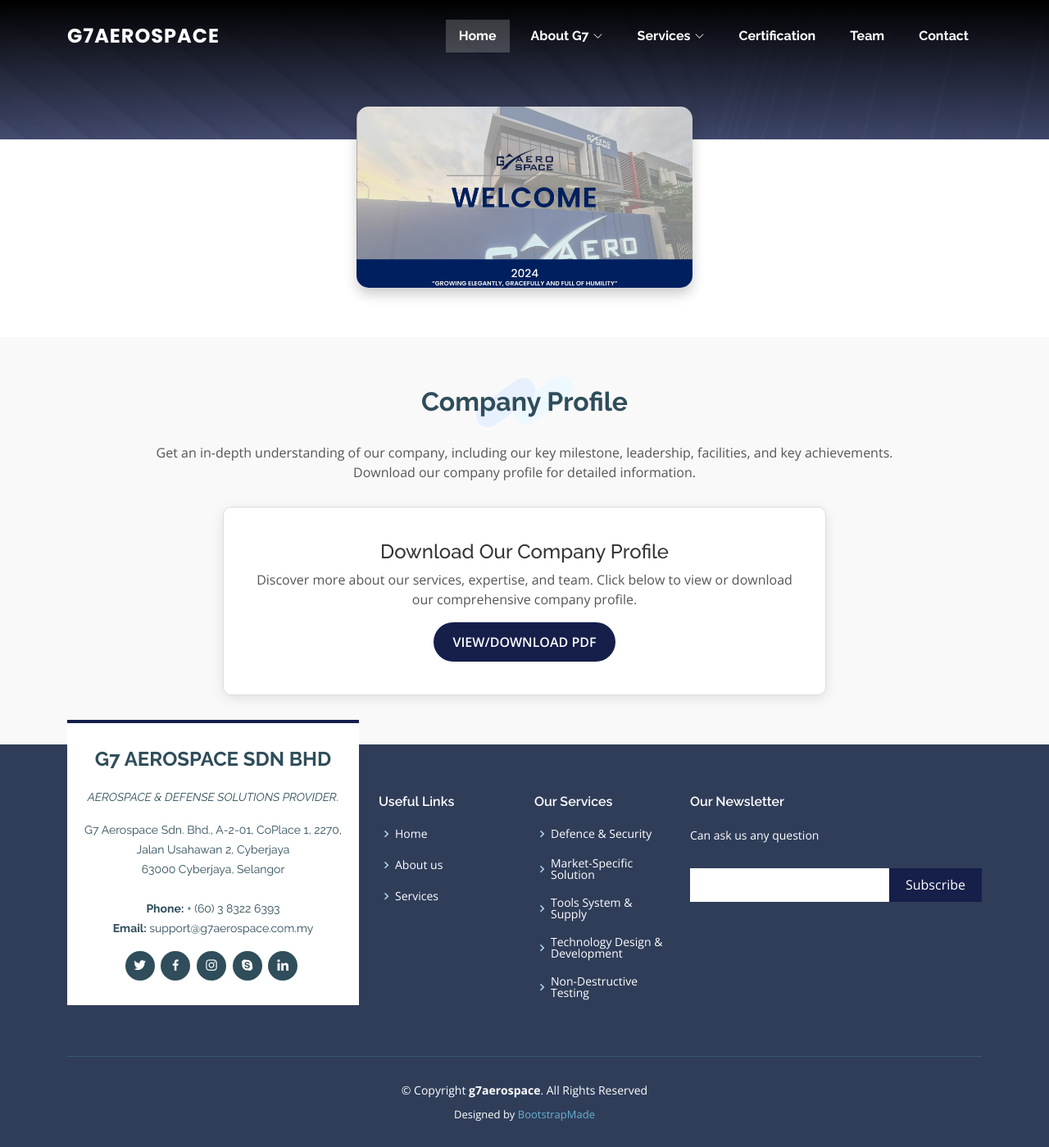
After one commit to hamidkarim8/Squadfree, a PHP site: page /company-profile.html in a window 1280 px wide. The commit adds this page. Shown: the whole page at 82% size. Run offline with PHP 8.4, Linux system fonts and the light colour scheme.

Commit message:
add company profile

```diff
--- a/Squadfree/assets/css/style.css
+++ b/Squadfree/assets/css/style.css
@@ -2075,3 +2075,54 @@
 .contact-info a:hover {
   color: #333;
 }
+
+/*--------------------------------------------------------------
+# company-profile
+--------------------------------------------------------------*/
+.company-profile {
+  padding: 60px 0;
+  background: #f9f9f9;
+}
+
+.company-profile .section-title {
+  text-align: center;
+}
+
+.company-profile .profile-card {
+  padding: 40px;
+  background: #fff;
+  border: 1px solid #ddd;
+  box-shadow: 0 4px 15px rgba(0, 0, 0, 0.1);
+  border-radius: 10px;
+  transition: 0.3s;
+}
+
+.company-profile .profile-card:hover {
+  box-shadow: 12px 12px 20px rgba(21, 31, 74, 0.8);
+}
+
+.company-profile h3 {
+  font-size: 24px;
+  color: #333;
+}
+
+.company-profile p {
+  color: #555;
+  font-size: 16px;
+}
+
+.company-profile .btn-download {
+  display: inline-block;
+  padding: 12px 24px;
+  background: #151F4A;
+  color: white;
+  text-transform: uppercase;
+  font-weight: 600;
+  border-radius: 25px;
+  text-decoration: none;
+  transition: 0.3s;
+}
+
+.company-profile .btn-download:hover {
+  background: #5a9bb3;
+}
--- /dev/null
+++ b/Squadfree/company-profile.html
@@ -0,0 +1,258 @@
+<!DOCTYPE html>
+<html lang="en">
+
+<head>
+  <meta charset="utf-8">
+  <meta content="width=device-width, initial-scale=1.0" name="viewport">
+
+  <title>G7Aerospace</title>
+  <meta content="" name="description">
+  <meta content="" name="keywords">
+
+  <!-- Favicons -->
+  <link href="assets/img/g7aerospacesdnbhd_logo.jpeg" rel="icon">
+
+
+  <!-- Google Fonts -->
+  <link href="https://fonts.googleapis.com/css?family=Open+Sans:300,300i,400,400i,600,600i,700,700i|Raleway:300,300i,400,400i,500,500i,600,600i,700,700i|Poppins:300,300i,400,400i,500,500i,600,600i,700,700i" rel="stylesheet">
+
+  <!-- Vendor CSS Files -->
+  <link href="assets/vendor/aos/aos.css" rel="stylesheet">
+  <link href="assets/vendor/bootstrap/css/bootstrap.min.css" rel="stylesheet">
+  <link href="assets/vendor/bootstrap-icons/bootstrap-icons.css" rel="stylesheet">
+  <link href="assets/vendor/boxicons/css/boxicons.min.css" rel="stylesheet">
+  <link href="assets/vendor/glightbox/css/glightbox.min.css" rel="stylesheet">
+  <link href="assets/vendor/swiper/swiper-bundle.min.css" rel="stylesheet">
+
+  <!-- Template Main CSS File -->
+  <link href="assets/css/style.css" rel="stylesheet">
+
+  <!-- =======================================================
+  * Template Name: Squadfree
+  * Template URL: https://bootstrapmade.com/squadfree-free-bootstrap-template-creative/
+  * Updated: Mar 17 2024 with Bootstrap v5.3.3
+  * Author: BootstrapMade.com
+  * License: https://bootstrapmade.com/license/
+  ======================================================== -->
+</head>
+
+<body>
+
+  <!-- ======= Header ======= -->
+  <header id="header" class="fixed-top header-transparent">
+    <div class="container d-flex align-items-center justify-content-between position-relative">
+
+      <div class="logo">
+        <h1 class="text-light"><a href="index.html"><span>G7Aerospace</span></a></h1>
+        <!-- Uncomment below if you prefer to use an image logo -->
+        <!-- <a href="index.html"><img src="assets/img/logo.png" alt="" class="img-fluid"></a>-->
+      </div>
+
+      <nav id="navbar" class="navbar">
+        <ul>
+          <li><a class="nav-link scrollto active" href="index.html">Home</a></li>
+          <li class="dropdown"><a class="nav-link scrollto" href="index.html#about"><span>About G7</span> <i class="bi bi-chevron-down"></i></a>
+            <ul>
+              <li><a href="company-profile.html">Company Profile</a></li>
+              <li><a href="corporate-info.html">Corporate Info</a></li>
+            </ul>
+          </li>
+          <li class="dropdown"><a class="nav-link scrollto" href="index.html#services"><span>Services</span> <i class="bi bi-chevron-down"></i></a>
+            <ul>
+              <li><a href="defenceandsecurity.html">Defence Security</a></li>
+              <li><a href="market.html">Market-Specific Solution</a></li>
+              <li><a href="tool.html">Tools System & Supply</a></li>
+              <li><a href="technology.html">Technology Design & Development </a></li>
+              <li class="dropdown"><a class="nav-link scrollto active" href="ndt.html"><span>Non-Destructive Testing (NDT)</span> <i class="bi bi-chevron-right"></i></a>
+                <ul>
+                  <li><a class="nav-link scrollto" href="ndt.html#about-ndt">About NDT</a></li>
+                  <li><a class="nav-link scrollto" href="ndt.html#customer">Our Customer</a></li>
+                  <li><a class="nav-link scrollto" href="ndt.html#method">Method</a></li>
+                  <li><a class="nav-link scrollto" href="ndt.html#certification">Certification</a></li>
+                  <li><a class="nav-link scrollto" href="ndt.html#equipment">NDT Equipment</a></li>
+                  <li><a class="nav-link scrollto" href="ndt.html#testimonials">Testimony</a></li>
+                  <li><a class="nav-link scrollto" href="ndt.html#contact-person">Contact Person</a></li>
+                </ul>
+              </li>
+              <!-- <li><a href="#">Drop Down 4</a></li> -->
+            </ul>
+          </li>
+          <li><a class="nav-link scrollto" href="index.html#portfolio">Certification</a></li>
+          <li><a class="nav-link scrollto" href="index.html#team">Team</a></li>
+
+          <!-- <li class="dropdown megamenu"><a href="#"><span>Mega Menu</span> <i class="bi bi-chevron-down"></i></a>
+            <ul>
+              <li>
+                <strong>Column 1</strong>
+                <a href="#">Column 1 link 1</a>
+                <a href="#">Column 1 link 2</a>
+                <a href="#">Column 1 link 3</a>
+              </li>
+              <li>
+                <strong>Column 2</strong>
+                <a href="#">Column 2 link 1</a>
+                <a href="#">Column 2 link 2</a>
+                <a href="#">Column 3 link 3</a>
+              </li>
+              <li>
+                <strong>Column 3</strong>
+                <a href="#">Column 3 link 1</a>
+                <a href="#">Column 3 link 2</a>
+                <a href="#">Column 3 link 3</a>
+              </li>
+              <li>
+                <strong>Column 4</strong>
+                <a href="#">Column 4 link 1</a>
+                <a href="#">Column 4 link 2</a>
+                <a href="#">Column 4 link 3</a>
+              </li>
+              <li>
+                <strong>Column 5</strong>
+                <a href="#">Column 5 link 1</a>
+                <a href="#">Column 5 link 2</a>
+                <a href="#">Column 5 link 3</a>
+              </li>
+            </ul>
+          </li> -->
+          <li><a class="nav-link scrollto" href="index.html#contact">Contact</a></li>
+        </ul>
+        <i class="bi bi-list mobile-nav-toggle"></i>
+      </nav><!-- .navbar -->
+
+    </div>
+  </header><!-- End Header -->
+
+ <!-- ======= Company Profile Section ======= -->
+ <section id="subservices" class="subservices">
+        <div class="container" data-aos="zoom-in">
+
+            <div class="text-center">
+                <h3></h3>
+            </div>
+
+        </div>
+
+    </section><!-- End Company Profile Section -->
+
+    <section id="subservices">
+        <div class="row justify-content-center">
+            <div class="col-md-6 col-lg-4 d-flex align-items-stretch mb-5 mb-lg-0">
+                <div class="icon-box" data-aos="fade-up">
+                    <img src="assets/img/company-profile.png" class="img-fluid subservices-img" alt="">
+                </div>
+            </div>
+        </div>
+    </section>
+
+    <!-- Company Profile Section -->
+    <section id="company-profile" class="company-profile section-bg">
+        <div class="container">
+            <div class="section-title" data-aos="fade-up" data-aos-delay="100">
+                <h2>Company Profile</h2>
+                <p>Get an in-depth understanding of our company, including our key milestone, leadership, facilities, and key achievements. <br>Download our company profile for detailed information.</p>
+            </div>
+
+            <div class="row justify-content-center" data-aos="fade-up" data-aos-delay="200">
+                <div class="col-md-8 text-center">
+                    <div class="profile-card">
+                        <h3>Download Our Company Profile</h3>
+                        <p>Discover more about our services, expertise, and team. Click below to view or download our comprehensive company profile.</p>
+                        <a href="assets/img/G7 Profile Apr2024.pdf" target="_blank" class="btn-download">View/Download PDF</a>
+                    </div>
+                </div>
+            </div>
+        </div>
+    </section>
+
+  <!-- ======= Footer ======= -->
+  <footer id="footer">
+    <div class="footer-top">
+      <div class="container">
+        <div class="row">
+
+          <div class="col-lg-4 col-md-6">
+            <div class="footer-info">
+              <h3>G7 AEROSPACE SDN BHD</h3>
+              <p class="pb-3"><em>AEROSPACE & DEFENSE SOLUTIONS PROVIDER.</em></p>
+              <p>
+                G7 Aerospace Sdn. Bhd., A-2-01, CoPlace 1, 2270, Jalan Usahawan 2, Cyberjaya <br>
+                63000 Cyberjaya, Selangor<br><br>
+                <strong>Phone:</strong> + (60) 3 8322 6393<br>
+                <strong>Email:</strong> support@g7aerospace.com.my<br>
+              </p>
+              <div class="social-links mt-3">
+                <a href="#" class="twitter"><i class="bx bxl-twitter"></i></a>
+                <a href="#" class="facebook"><i class="bx bxl-facebook"></i></a>
+                <a href="#" class="instagram"><i class="bx bxl-instagram"></i></a>
+                <a href="#" class="google-plus"><i class="bx bxl-skype"></i></a>
+                <a href="#" class="linkedin"><i class="bx bxl-linkedin"></i></a>
+              </div>
+            </div>
+          </div>
+
+          <div class="col-lg-2 col-md-6 footer-links">
+            <h4>Useful Links</h4>
+            <ul>
+              <li><i class="bx bx-chevron-right"></i> <a href="index.html">Home</a></li>
+              <li><i class="bx bx-chevron-right"></i> <a href="index.html#about">About us</a></li>
+              <li><i class="bx bx-chevron-right"></i> <a href="index.html#services">Services</a></li>
+              <!-- <li><i class="bx bx-chevron-right"></i> <a href="#">Terms of service</a></li>
+              <li><i class="bx bx-chevron-right"></i> <a href="#">Privacy policy</a></li> -->
+            </ul>
+          </div>
+
+          <div class="col-lg-2 col-md-6 footer-links">
+            <h4>Our Services</h4>
+            <ul>
+              <li><i class="bx bx-chevron-right"></i> <a href="defenceandsecurity.html">Defence & Security</a></li>
+              <li><i class="bx bx-chevron-right"></i> <a href="market.html">Market-Specific Solution</a></li>
+              <li><i class="bx bx-chevron-right"></i> <a href="tool.html">Tools System & Supply</a></li>
+              <li><i class="bx bx-chevron-right"></i> <a href="technology.html">Technology Design & Development</a></li>
+              <li><i class="bx bx-chevron-right"></i> <a href="ndt.html">Non-Destructive Testing</a></li>
+            </ul>
+          </div>
+
+          <div class="col-lg-4 col-md-6 footer-newsletter">
+            <h4>Our Newsletter</h4>
+            <p>Can ask us any question</p>
+            <form action="" method="post">
+              <input type="email" name="email"><input type="submit" value="Subscribe">
+            </form>
+
+          </div>
+
+        </div>
+      </div>
+    </div>
+
+    <div class="container">
+      <div class="copyright">
+        &copy; Copyright <strong><span>g7aerospace</span></strong>. All Rights Reserved
+      </div>
+      <div class="credits">
+        <!-- All the links in the footer should remain intact. -->
+        <!-- You can delete the links only if you purchased the pro version. -->
+        <!-- Licensing information: https://bootstrapmade.com/license/ -->
+        <!-- Purchase the pro version with working PHP/AJAX contact form: https://bootstrapmade.com/squadfree-free-bootstrap-template-creative/ -->
+        Designed by <a href="https://bootstrapmade.com/">BootstrapMade</a>
+      </div>
+    </div>
+  </footer><!-- End Footer -->
+
+  <a href="#" class="back-to-top d-flex align-items-center justify-content-center"><i class="bi bi-arrow-up-short"></i></a>
+
+  <!-- Vendor JS Files -->
+  <script src="assets/vendor/purecounter/purecounter_vanilla.js"></script>
+  <script src="assets/vendor/aos/aos.js"></script>
+  <script src="assets/vendor/bootstrap/js/bootstrap.bundle.min.js"></script>
+  <script src="assets/vendor/glightbox/js/glightbox.min.js"></script>
+  <script src="assets/vendor/isotope-layout/isotope.pkgd.min.js"></script>
+  <script src="assets/vendor/swiper/swiper-bundle.min.js"></script>
+  <script src="assets/vendor/php-email-form/validate.js"></script>
+
+  <!-- Template Main JS File -->
+  <script src="assets/js/main.js"></script>
+
+</body>
+
+</html>
```
Also changed, not shown: Squadfree/index.html (+8 -3 lines), Squadfree/ndt.html (+6 -1 lines), Squadfree/assets/img/company-profile.png (added), 1 other file.
